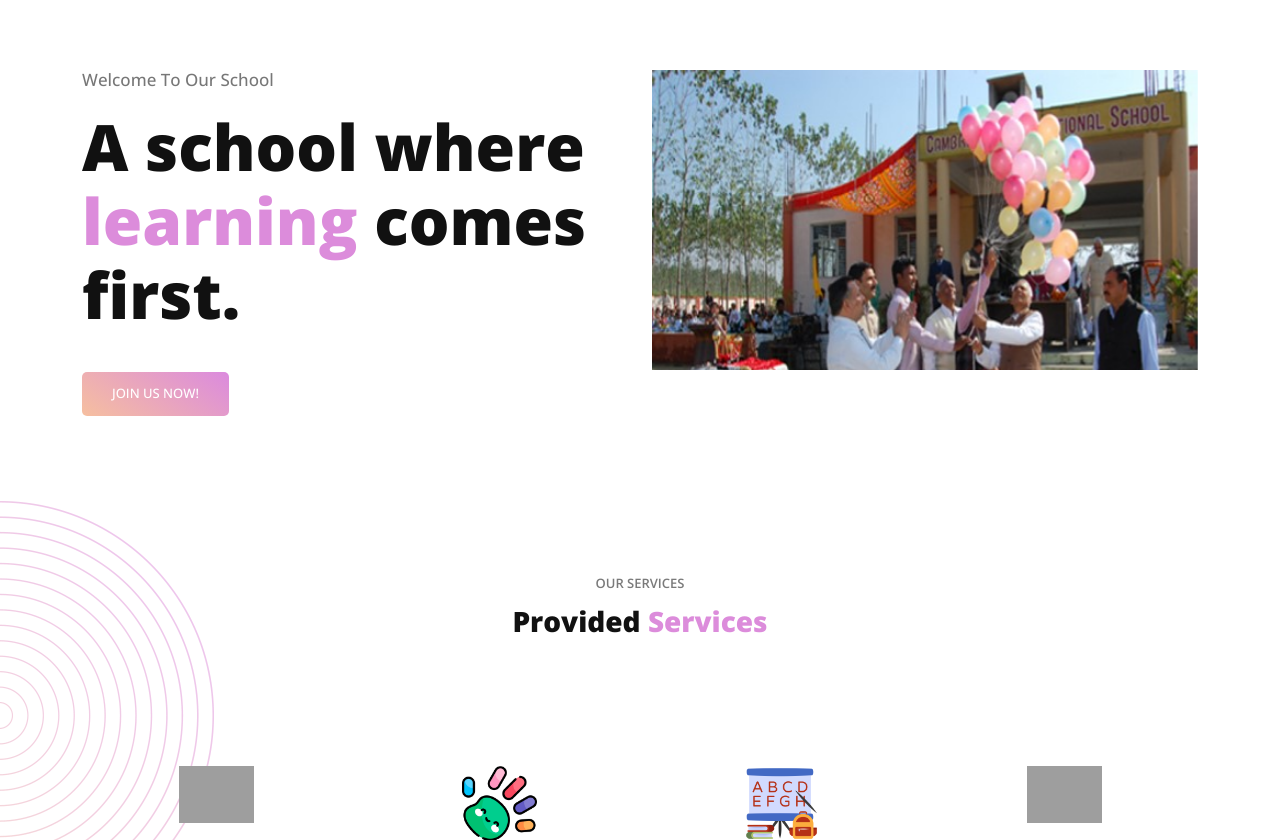
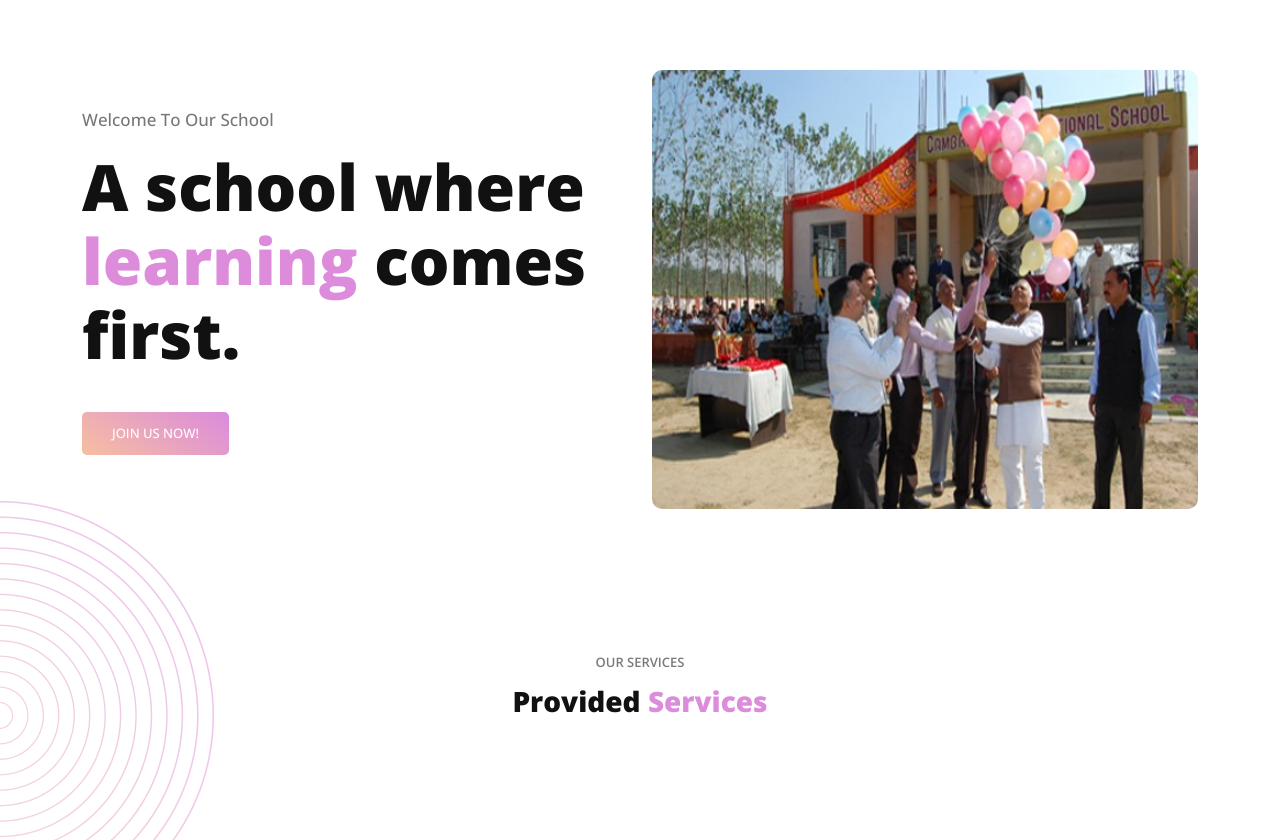
Before and after one commit to aman60pant/School-Website, a PHP site: page / in a window 1280 px wide. Shown: the part 110-950 px from the top of the page. Run offline with PHP 8.4, Linux system fonts and the light colour scheme; some libraries are stand-ins or nearby versions; grey boxes are pictures that could not be loaded.

Commit message:
Project Done

```diff
--- a/assets/css/templatemo-eduwell-style.css
+++ b/assets/css/templatemo-eduwell-style.css
@@ -99,6 +99,25 @@ figcaption {
   outline: 0;
 }
 
+.banner-carousel:hover {
+  box-shadow: 0 15px 40px rgba(0, 0, 0, 0.4);
+  transform: scale(1.03);
+}
+
+.banner-carousel {
+  height: 400px;
+  width: 100%;
+  background-color: #fff;
+  object-fit: cover;
+  display: block;
+  margin-bottom: 25px;
+}
+
+.banner-carousel .item img {
+border-radius: 10px;
+}
+
+
 .clearfix:after {
   content: ".";
   display: block;
--- a/index.php
+++ b/index.php
@@ -49,15 +49,15 @@
         </div>
         <div class="col-lg-6">
           <div class="owl-carousel banner-carousel">
-            <div class="item" style="height: 300px;"><img src="assets/img/Banners/img1.jpg" alt="Slide 1"></div>
-            <div class="item" style="height: 300px;"><img src="assets/img/Banners/img2.jpg" alt="Slide 2"></div>
-            <div class="item" style="height: 300px;"><img src="assets/img/Banners/img3.jpg" alt="Slide 3"></div>
-            <div class="item" style="height: 300px;"><img src="assets/img/Banners/img4.jpg" alt="Slide 4"></div>
-            <div class="item" style="height: 300px;"><img src="assets/img/Banners/img5.jpg" alt="Slide 5"></div>
-            <div class="item" style="height: 300px;"><img src="assets/img/Banners/img6.jpg" alt="Slide 6"></div>
-            <div class="item" style="height: 300px;"><img src="assets/img/Banners/img7.jpg" alt="Slide 7"></div>
-            <div class="item" style="height: 300px;"><img src="assets/img/Banners/img8.jpg" alt="Slide 8"></div>
-            <div class="item" style="height: 300px;"><img src="assets/img/Banners/img9.jpg" alt="Slide 9"></div>
+            <div class="item"><img src="assets/img/Banners/img1.jpg" alt="Slide 1"></div>
+            <div class="item"><img src="assets/img/Banners/img2.jpg" alt="Slide 2"></div>
+            <div class="item"><img src="assets/img/Banners/img3.jpg" alt="Slide 3"></div>
+            <div class="item"><img src="assets/img/Banners/img4.jpg" alt="Slide 4"></div>
+            <div class="item"><img src="assets/img/Banners/img5.jpg" alt="Slide 5"></div>
+            <div class="item"><img src="assets/img/Banners/img6.jpg" alt="Slide 6"></div>
+            <div class="item"><img src="assets/img/Banners/img7.jpg" alt="Slide 7"></div>
+            <div class="item"><img src="assets/img/Banners/img8.jpg" alt="Slide 8"></div>
+            <div class="item"><img src="assets/img/Banners/img9.jpg" alt="Slide 9"></div>
           </div>
         </div>
       </div>
```
Also changed, not shown: Gallery.php (+119 -0 lines).
